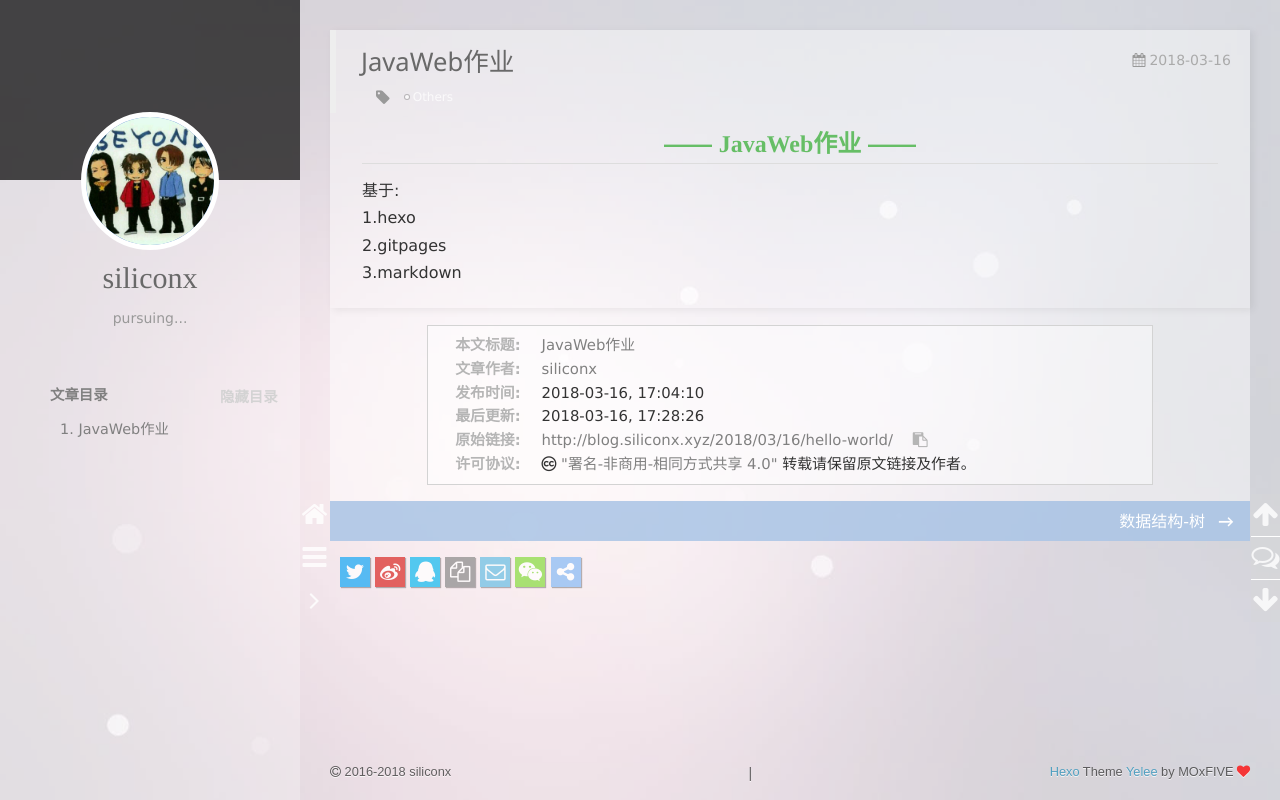
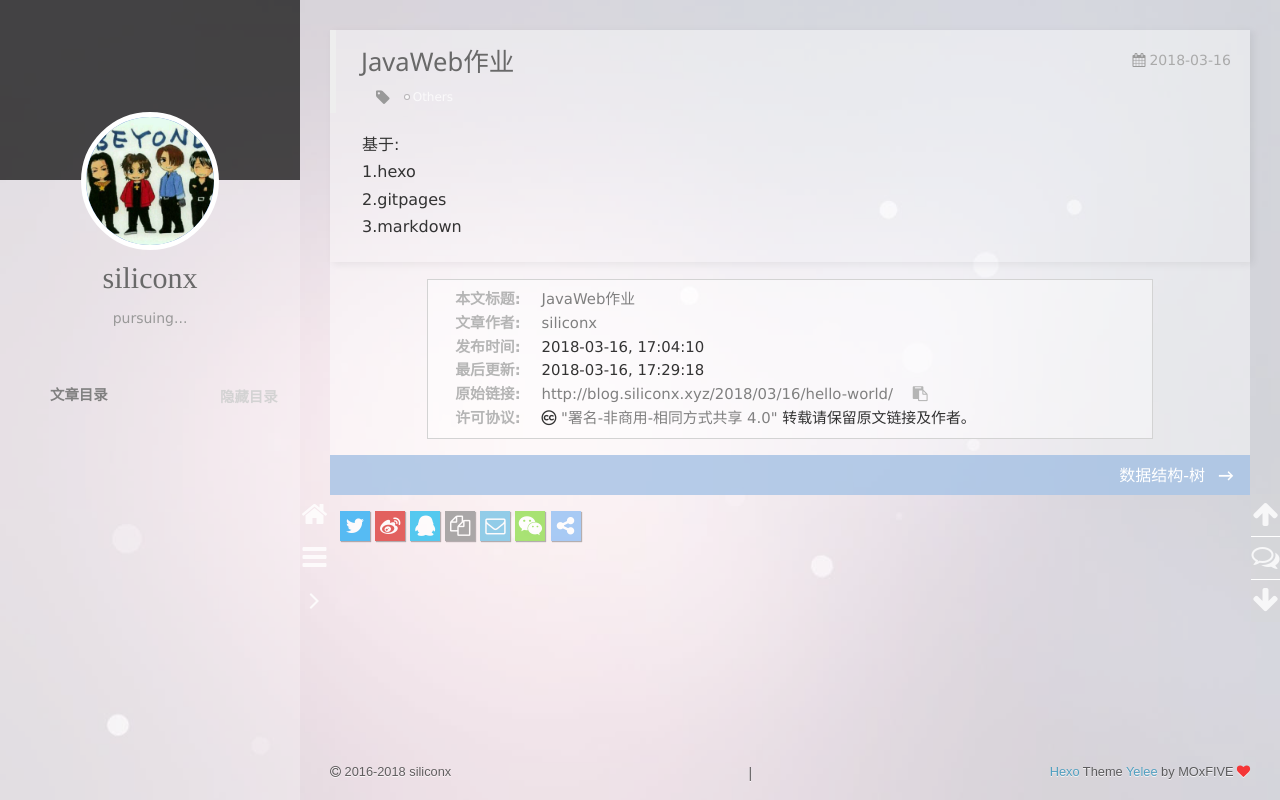
Before and after one commit to Xie-Zhibin/Xie-Zhibin.github.io, a plain HTML site: page 2018/03/16/hello-world/index.html in a window 1280 px wide. Drawn offline with nearby package versions, Linux system fonts and the light colour scheme; some packages are replaced by stand-ins of ours; a script that the page names is missing.

Commit message:
Site updated: 2018-03-16 17:29:29

```diff
--- a/2018/03/16/hello-world/index.html
+++ b/2018/03/16/hello-world/index.html
@@ -15,18 +15,18 @@
 
 
 
-<meta name="description" content="JavaWeb作业基于:    1.hexo    2.gitpages    3.markdown">
+<meta name="description" content="基于:    1.hexo    2.gitpages    3.markdown">
 <meta name="keywords" content="Others">
 <meta property="og:type" content="article">
 <meta property="og:title" content="JavaWeb作业">
 <meta property="og:url" content="http://blog.siliconx.xyz/2018/03/16/hello-world/index.html">
 <meta property="og:site_name" content="siliconx&#39;s blog">
-<meta property="og:description" content="JavaWeb作业基于:    1.hexo    2.gitpages    3.markdown">
+<meta property="og:description" content="基于:    1.hexo    2.gitpages    3.markdown">
 <meta property="og:locale" content="zh-Hans">
-<meta property="og:updated_time" content="2018-03-16T09:28:26.165Z">
+<meta property="og:updated_time" content="2018-03-16T09:29:18.485Z">
 <meta name="twitter:card" content="summary">
 <meta name="twitter:title" content="JavaWeb作业">
-<meta name="twitter:description" content="JavaWeb作业基于:    1.hexo    2.gitpages    3.markdown">
+<meta name="twitter:description" content="基于:    1.hexo    2.gitpages    3.markdown">
 
 <link rel="apple-touch-icon" href= "/apple-touch-icon.png">
 
@@ -302,7 +302,7 @@
     <div class="article-entry" itemprop="articleBody">
 
 
-        <h2 id="JavaWeb作业"><a href="#JavaWeb作业" class="headerlink" title="JavaWeb作业"></a>JavaWeb作业</h2><p>基于:<br>    1.hexo<br>    2.gitpages<br>    3.markdown</p>
+        <p>基于:<br>    1.hexo<br>    2.gitpages<br>    3.markdown</p>
 
 
     </div>
@@ -314,7 +314,7 @@
         <p><span>本文标题:</span><a href="/2018/03/16/hello-world/">JavaWeb作业</a></p>
         <p><span>文章作者:</span><a href="/" title="回到主页">siliconx</a></p>
         <p><span>发布时间:</span>2018-03-16, 17:04:10</p>
-        <p><span>最后更新:</span>2018-03-16, 17:28:26</p>
+        <p><span>最后更新:</span>2018-03-16, 17:29:18</p>
         <p>
             <span>原始链接:</span><a class="post-url" href="/2018/03/16/hello-world/" title="JavaWeb作业">http://blog.siliconx.xyz/2018/03/16/hello-world/</a>
             <span class="copy-path" data-clipboard-text="原文: http://blog.siliconx.xyz/2018/03/16/hello-world/　　作者: siliconx" title="点击复制文章链接"><i class="fa fa-clipboard"></i></span>
@@ -344,7 +344,7 @@
     <div id="toc" class="toc-article">
         <strong class="toc-title">文章目录</strong>
 
-            <ol class="toc"><li class="toc-item toc-level-2"><a class="toc-link" href="#JavaWeb作业"><span class="toc-number">1.</span> <span class="toc-text">JavaWeb作业</span></a></li></ol>
+
 
     </div>
     <style>
```
Also changed, not shown: index.html (+1 -1 lines).
